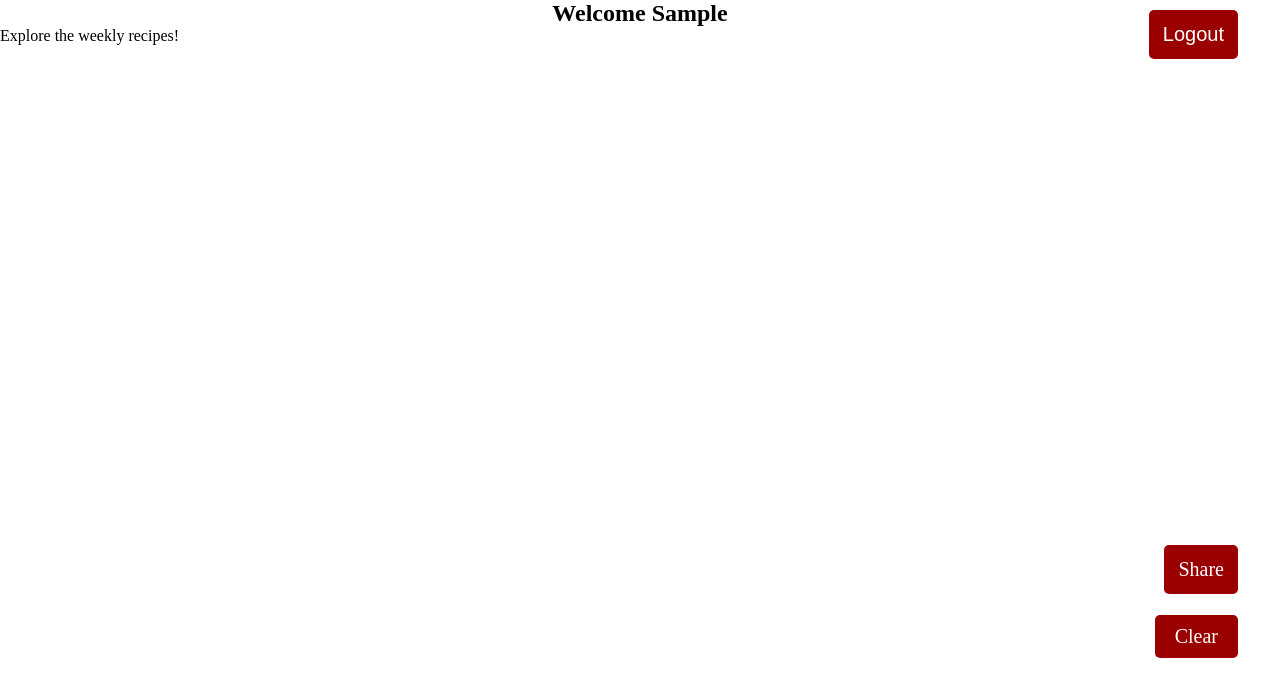
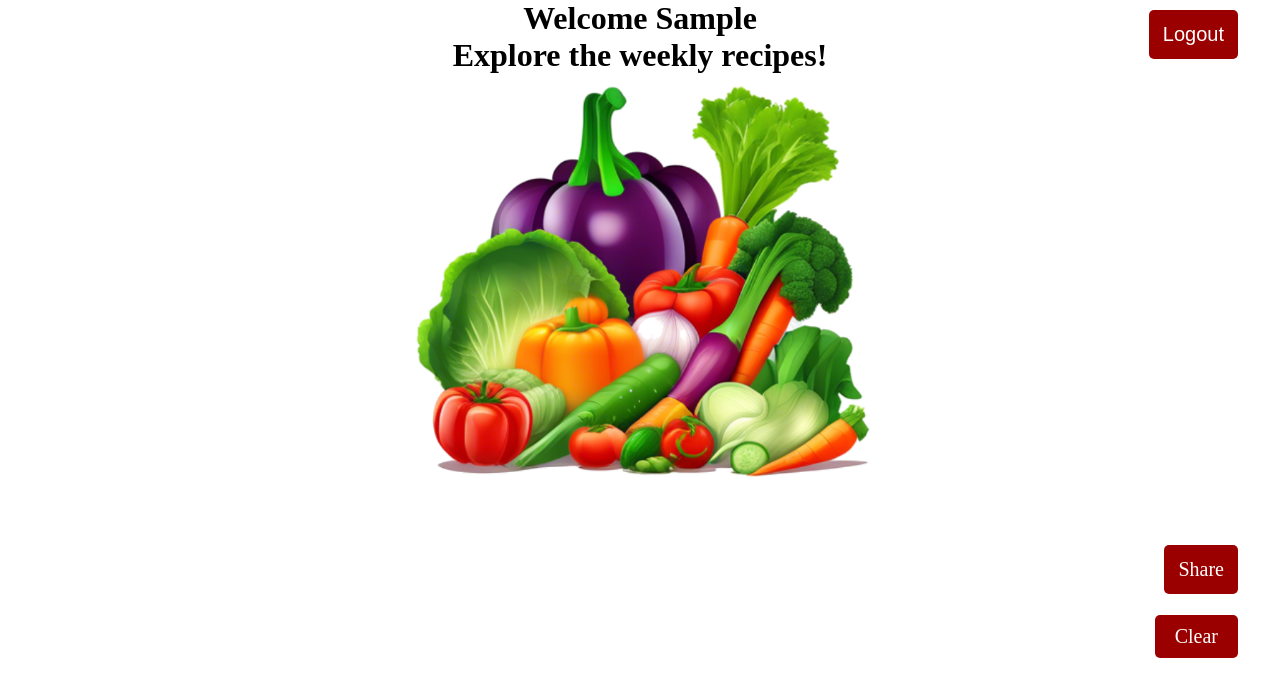
Before and after one commit to Najah7/menu-planning-app, a Django app: page /home/personal/ in a window 1280 px wide. Shown: the part 90-787 px from the top of the page. Run offline with Django 5.2, Linux system fonts and the light colour scheme; the visitor is signed in with stand-in values (Sample User, id 1); data that the repository does not hold is empty.

Commit message:
💄 [Update] styles

```diff
--- a/src/static/css/basic.css
+++ b/src/static/css/basic.css
@@ -293,3 +293,15 @@ form ul li {
   margin: 0;
   text-align: center;
 }
+
+.personal_page_text {
+  text-align: center;
+  font-size: 2rem;
+  font-weight: bold;
+}
+
+.personal_page_non_exist_img {
+  display: block;
+  margin: 0 auto;
+  width: 30rem;
+}
--- a/src/templates/home/personal.html
+++ b/src/templates/home/personal.html
@@ -1,12 +1,13 @@
 {% extends 'base.html' %}
 {% load home_extras %}
+{% load static %}
 
 {% block title %}
 Personal
 {% endblock %}
 
 {% block content %}
-<h2 class="personal_name">Welcome {{ user.first_name }}</h2>
+<h2 class="personal_page_text">Welcome {{ user.first_name }}</h2>
 
 <a class="floating_btn" href="{% url 'home:clear_personal' %}">Clear</a>
 <a class="floating_btn share" href="{% url 'home:share' %}?items={{item_list}}" onclick="copyText()" target="_blank">Share</a>
@@ -15,7 +16,7 @@ Personal
   <h2 class="personal_recipe_name">Recipes</h2>
   <div class="recipies">
     {% for index, recipe in recipes|doEnumerate %}
-      <div class="recipe_item"><p>Day {{index|add:1}}: <br><a href="{{recipe.link}}"><p class="recipe_item_name">{{recipe.recipeName}}</p></a><img class="recipe_item_img" src="{{recipe.img}}?interpolation=lanczos-none&fit=around|320:320&crop=320:320;*,*"></p></div>
+      <div class="recipe_item"><p class="recipe_item_name">Day {{index|add:1}}: <br><a href="{{recipe.link}}"><p class="recipe_item_name">{{recipe.recipeName}}</p></a><img class="recipe_item_img" src="{{recipe.img}}?interpolation=lanczos-none&fit=around|320:320&crop=320:320;*,*"></p></div>
     {% endfor %}
   </div>
   <div>
@@ -26,7 +27,7 @@ Personal
       <li class="recipe_details_ingredient">
       <p>{{ ingredient }} </p>
       <a class="recipe_details_link" href="{% url 'external:rakuten_ichiba_item_search' %}?grocery_name={{ ingredient }}" target="_blank">
-        Buy in Rakuten Ichiba
+        Buy at Rakuten Ichiba
       </a>
       </li>
       {% endif %}
@@ -34,7 +35,8 @@ Personal
     </ul>
   </div>
 {% else %}
-  <p>Explore the weekly recipes!</p>
+  <p class="personal_page_text">Explore the weekly recipes!</p>
+  <img class="personal_page_non_exist_img" src="{% static 'img/veggies.png' %}" alt="veggies" />
 {% endif %}
 
 <form method="post" action="{% url 'accounts:logout' %}"> {% csrf_token %}
--- a/src/templates/home/recipe_detail.html
+++ b/src/templates/home/recipe_detail.html
@@ -16,7 +16,7 @@
     <li class="recipe_details_ingredient">
     <p>{{ ingredient }} </p>
     <a href="{% url 'external:rakuten_ichiba_item_search' %}?grocery_name={{ ingredient }}" target="_blank">
-      Buy in Rakuten Ichiba
+      Buy at Rakuten Ichiba
     </a>
     </li>
   {% endfor %}
```
